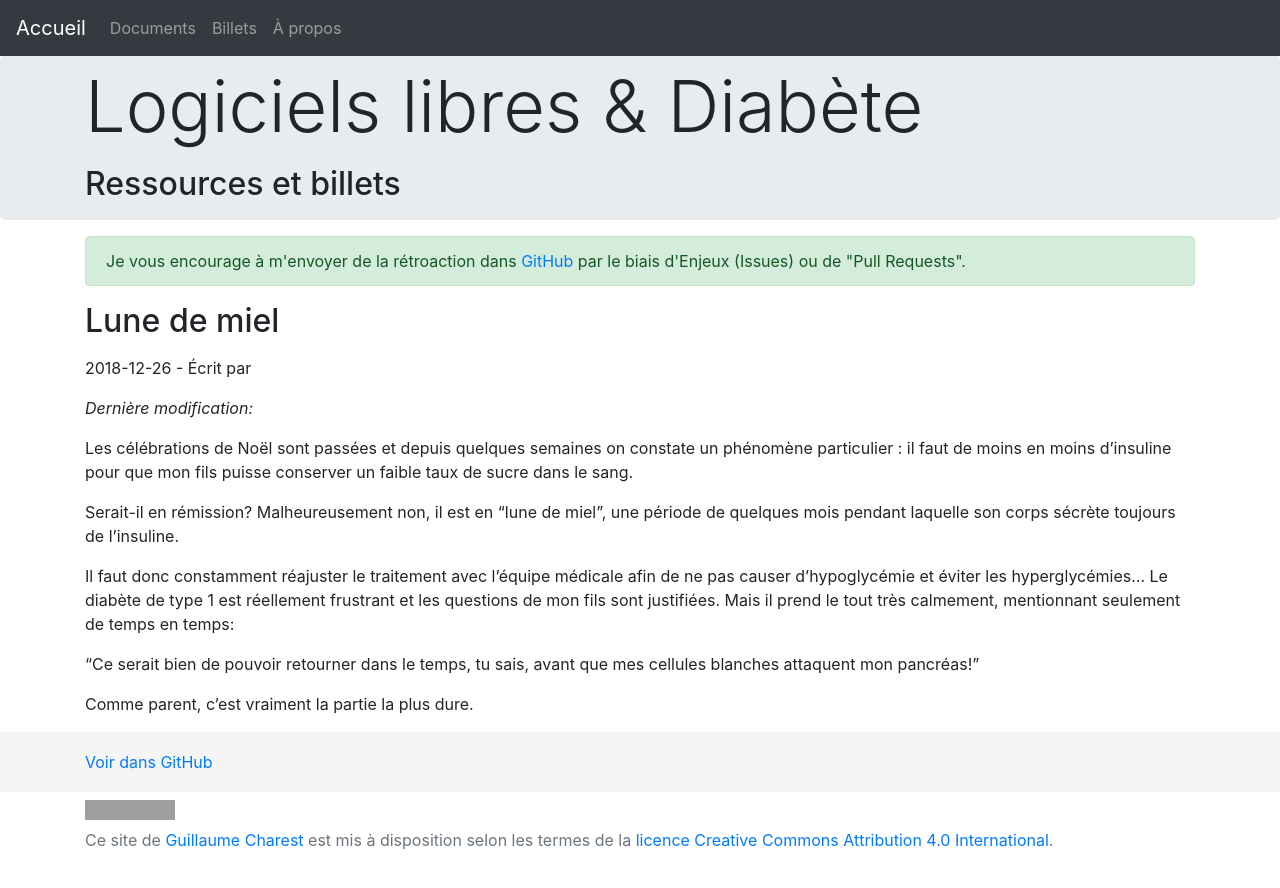
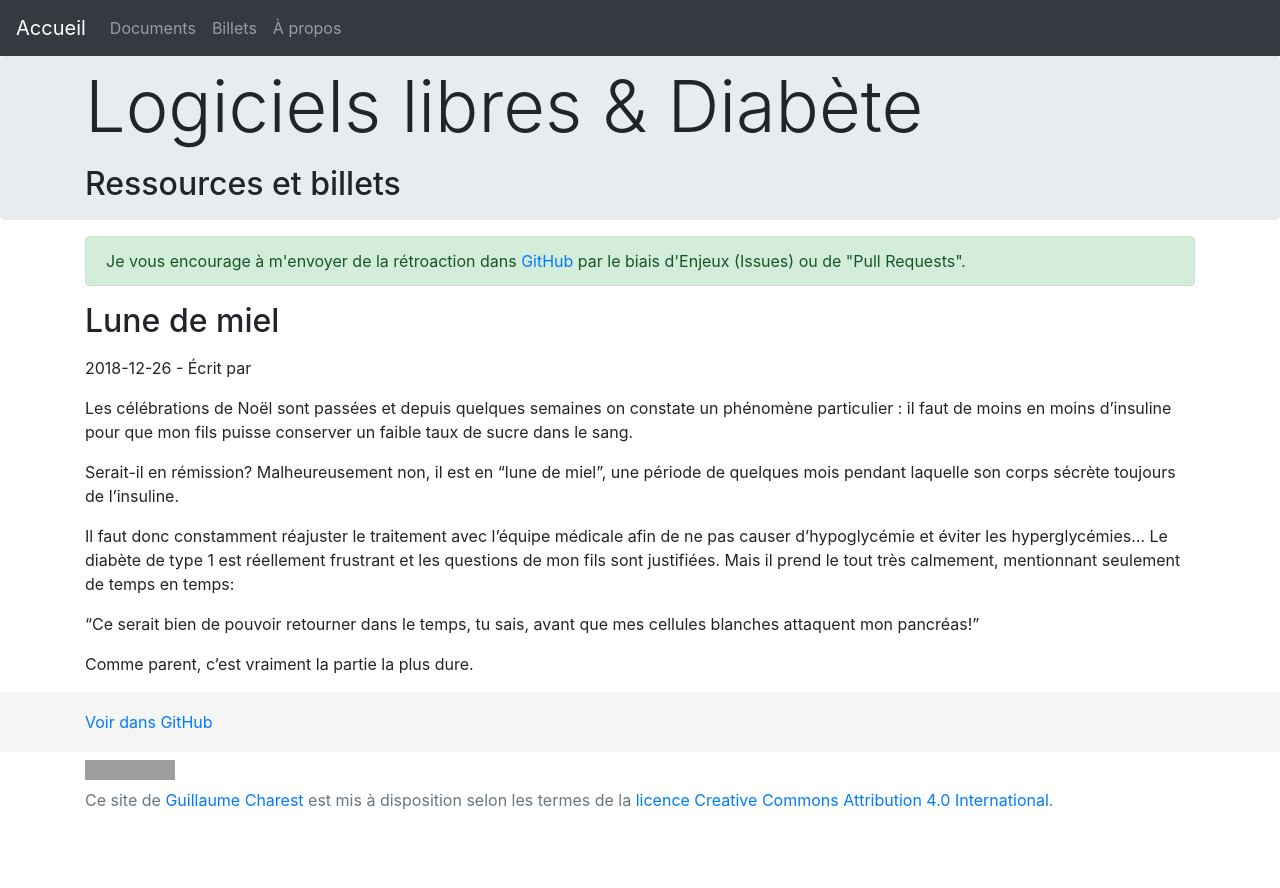
Before and after one commit to gcharest/gcharest.github.io, a Jekyll site: the page built from _posts/fr/2018-12-26-lune-de-miel.md, in a window 1280 px wide. Shown: the top 888 px of the page. Built offline with Jekyll 4.4.1, drawn with Linux system fonts in a browser that asks for light colours; part of the change alters nothing that is shown; grey boxes are pictures that could not be loaded.

```diff
--- a/_layouts/post.html
+++ b/_layouts/post.html
@@ -6,7 +6,7 @@ layout: default
 {% assign pageDate = page.date | date: "%Y-%m-%d" %}
 {% assign modifiedDate = page.last_modified | date: "%Y-%m-%d" %}
 
-{% if pageDate != modifiedDate %}
+{% if modifiedDate %}
     <p class="font-italic">{{ site.lastModified[page.lang] }}: {{ modifiedDate }}</p>
 {% endif %}
 
```
